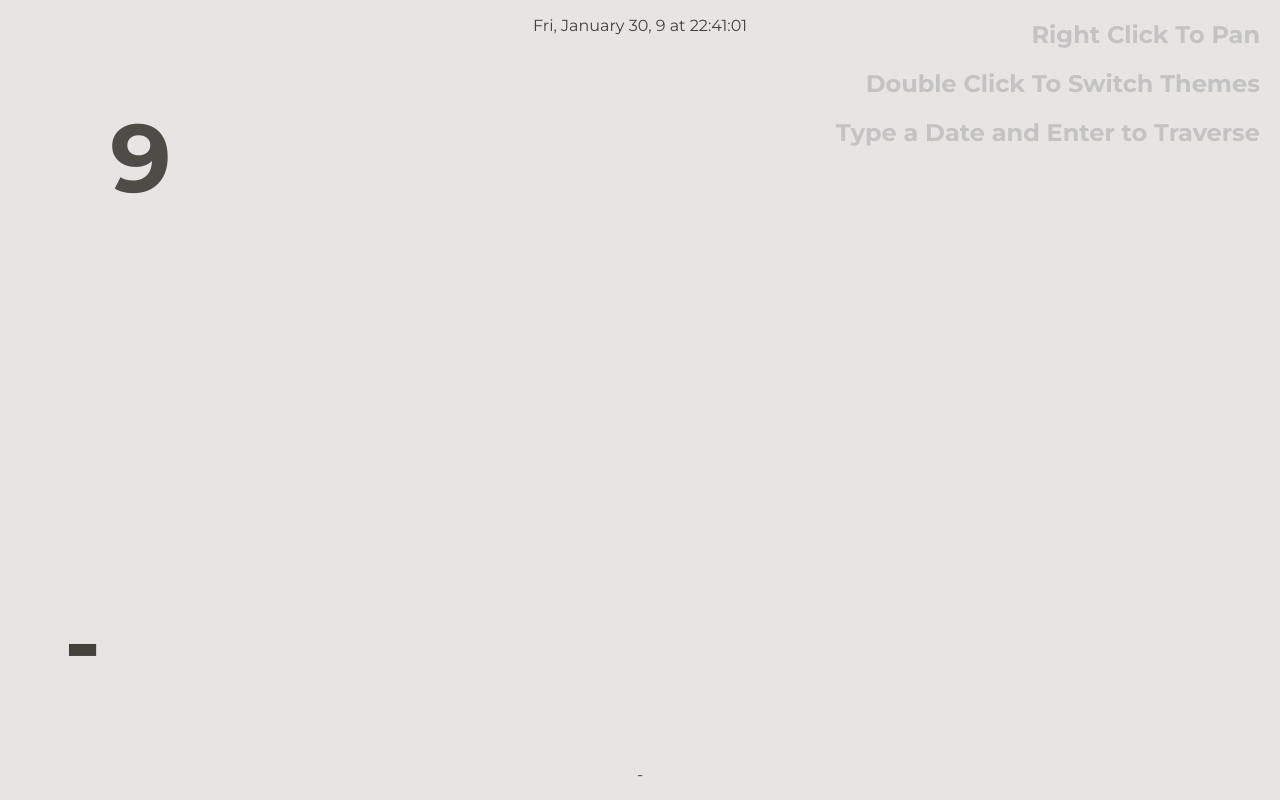
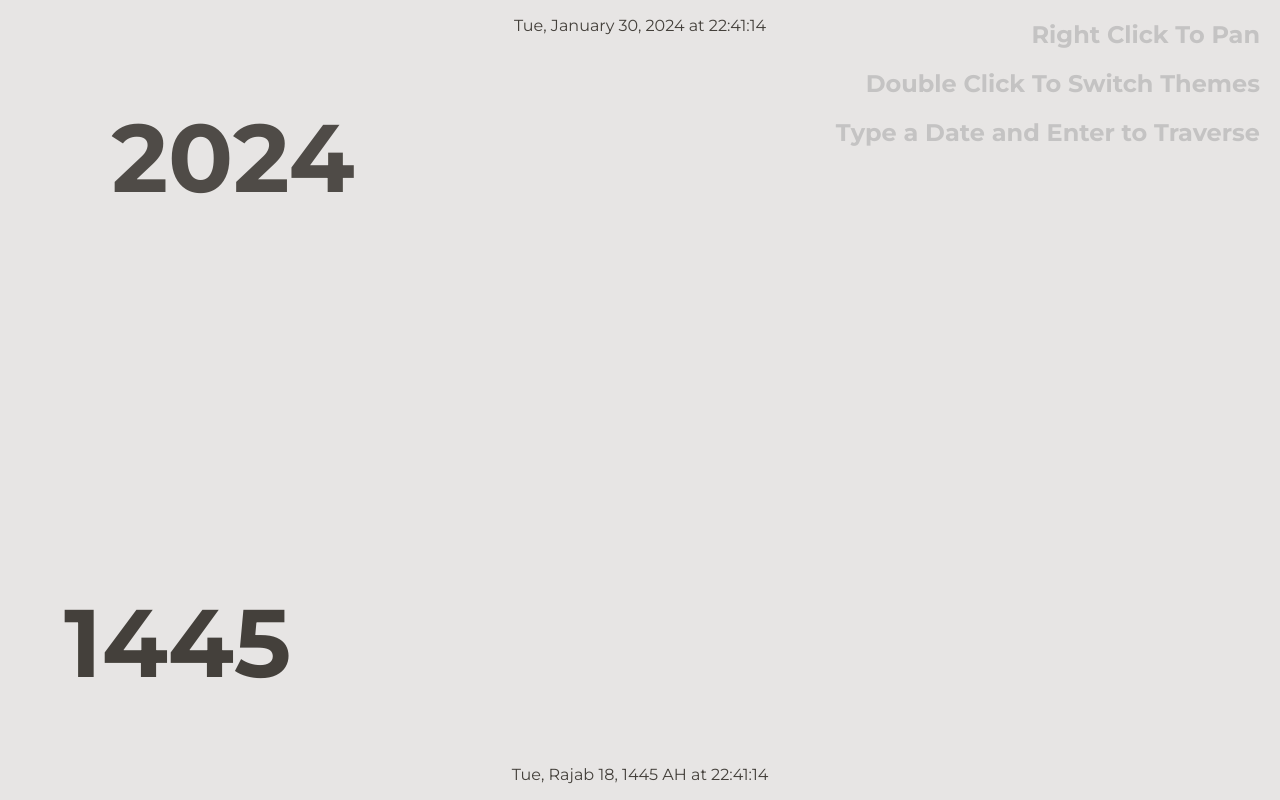
Before and after one commit to Abdo-reda/calendars-comparison, a Vue app: page / in a window 1280 px wide. Built offline with nearby package versions, Linux system fonts and the light colour scheme.

Commit message:
fixed bug with dates, fixed initial dates, added easter dates

```diff
--- a/src/App.vue
+++ b/src/App.vue
@@ -13,9 +13,6 @@ import { useGoToValue } from './core/composables/useGoToValue';
 
 //TODO:
 //- explanations
-//- ramadan twice?
-//- add easter eggs
-//- beginning dates
 
 let copiedTimeout: number | null = null;
 let hoverTimeout: number | null = null;
@@ -24,6 +21,10 @@ let recycleScroller = ref<HTMLDivElement | null>(null);
 let scrollFlag = true;
 let scrollPercentSmooth = 0;
 let hijriScrollPercentSmooth = 0;
+const EASTER_DATES = [
+  new Date('2001-02-23').toLocaleDateString(),
+  new Date('2003-04-10').toLocaleDateString(),
+]
 const SMOOTHNESS = 0.05;
 const SCROLL_SPEED_FACTOR = 8;
 const daySize = 24;
@@ -39,8 +40,7 @@ const { inProgress, restart } = useGoToValue(handleScrollBy);
 useTheme();
 
 const inputDate = ref('');
-// const currentYear = ref(new Date().getUTCFullYear())
-const currentYear = ref(10);
+const currentYear = ref(new Date().getUTCFullYear())
 const activeMonth = ref<string | null>(null);
 const activeDate = ref<string | null>();
 const isActiveDateHijri = ref<boolean>(false);
@@ -191,6 +191,7 @@ function addOneYear() {
 
 function removeOneYear() {
   const lastYear = years[years.length - 1];
+  if (years[0] <= 1) return;
   years.pop();
   years.unshift(years[0] - 1);
   scrollOneYear(lastYear, false);
@@ -342,7 +343,7 @@ requestAnimationFrame(handleAnimationFrame);
         {{ item.miladyDay.month }} </p>
           <div @click="onDayClick(item.miladyDay)" @mouseenter="onDayMouseEnter(false, item.miladyDay, $event)"
             @mouseleave="onDayMouseLeave()" class="day"
-            :class="{ 'day-first-month': item.miladyDay.isStartOfMonth, 'day-normal': !item.miladyDay.isStartOfMonth }">
+            :class="{ 'day-first-month': item.miladyDay.isStartOfMonth, 'day-normal': !item.miladyDay.isStartOfMonth, 'day-easter': EASTER_DATES.includes(item.miladyDay.locale) }">
           </div>
         </div>
         <div class="date-container" v-if="item.hijriDay">
@@ -350,7 +351,7 @@ requestAnimationFrame(handleAnimationFrame);
             v-if="item.hijriDay.isStartOfMonth"> {{ item.hijriDay.month }} </p>
           <div @click="onDayClick(item.hijriDay)" @mouseenter="onDayMouseEnter(true, item.hijriDay, $event)"
             @mouseleave="onDayMouseLeave()" class="day"
-            :class="{ 'day-first-month': item.hijriDay.isStartOfMonth, 'day-normal': !item.hijriDay.isStartOfMonth }">
+            :class="{ 'day-first-month': item.hijriDay.isStartOfMonth, 'day-normal': !item.hijriDay.isStartOfMonth, 'day-easter': EASTER_DATES.includes(item.miladyDay.locale) }">
           </div>
         </div>
       </RecycleScroller>
--- a/src/assets/styles/main.css
+++ b/src/assets/styles/main.css
@@ -7,6 +7,8 @@ body.dark {
   --day-month-hover-color: oklch(0.586 0.253 17.585);
   --day-color: oklch(0.439 0 0);
   --day-hover-color: oklch(0.556 0 0);
+  --day-easter-color: oklch(0.438 0.218 303.724);
+  --day-easter-hover-color: oklch(0.558 0.288 302.321);
 }
 
 body.light {
@@ -18,6 +20,8 @@ body.light {
   --day-month-hover-color: oklch(0.372 0.044 257.287);
   --day-color: oklch(0.709 0.01 56.259);
   --day-hover-color: oklch(0.556 0 0);
+  --day-easter-color: oklch(0.438 0.218 303.724);
+  --day-easter-hover-color: oklch(0.381 0.176 304.987);
 }
 
 
@@ -163,6 +167,14 @@ sup {
   background-color: var(--day-hover-color);
 }
 
+.day-easter {
+  background-color: var(--day-easter-color);
+}
+
+.day-easter:hover {
+  background-color: var(--day-easter-hover-color);
+}
+
 /* .day-first-week {
   background-color: oklch(0.45 0.085 224.283);
 }
--- a/src/core/utilities/dateUtil.ts
+++ b/src/core/utilities/dateUtil.ts
@@ -29,7 +29,8 @@ export const hijriNumericPartsFormatter = new Intl.DateTimeFormat(ISLAMIC_LOCALE
 
 const currentYear = new Date().getUTCFullYear();
 const miladyMonthNames = Array.from({ length: 12 }, (_, i) => miladyMonthFormatter.format(new Date(currentYear, i, 1)));
-const hijriMonthNames = Array.from({ length: 12 }, (_, i) => hijriMonthFormatter.format(new Date(currentYear, i, 1)));
+const hijriMonthNames = Array.from({ length: 12 }, (_, i) => hijriMonthFormatter.format(new Date(641, i, 1)));
+console.log('---', hijriMonthNames)
 
 const daysInMonth = (year: number, month: number) => new Date(year, month, 0).getDate();
 
@@ -62,7 +63,7 @@ export function createHijriDay(date: Date): IDay | null {
   return {
     locale: hijiriLocaleFormatter.format(date),
     short: `${hijriDate.year}-${hijriDate.month}-${hijriDate.day}`,
-    month: hijriMonthNames[date.getMonth()],
+    month: hijriMonthNames[parseInt(hijriDate.month)-1],
     // monthDays:
     isStartOfMonth: +hijriDate.day === 1,
     isStartOfWeek: date.getDay() === 0,
```
